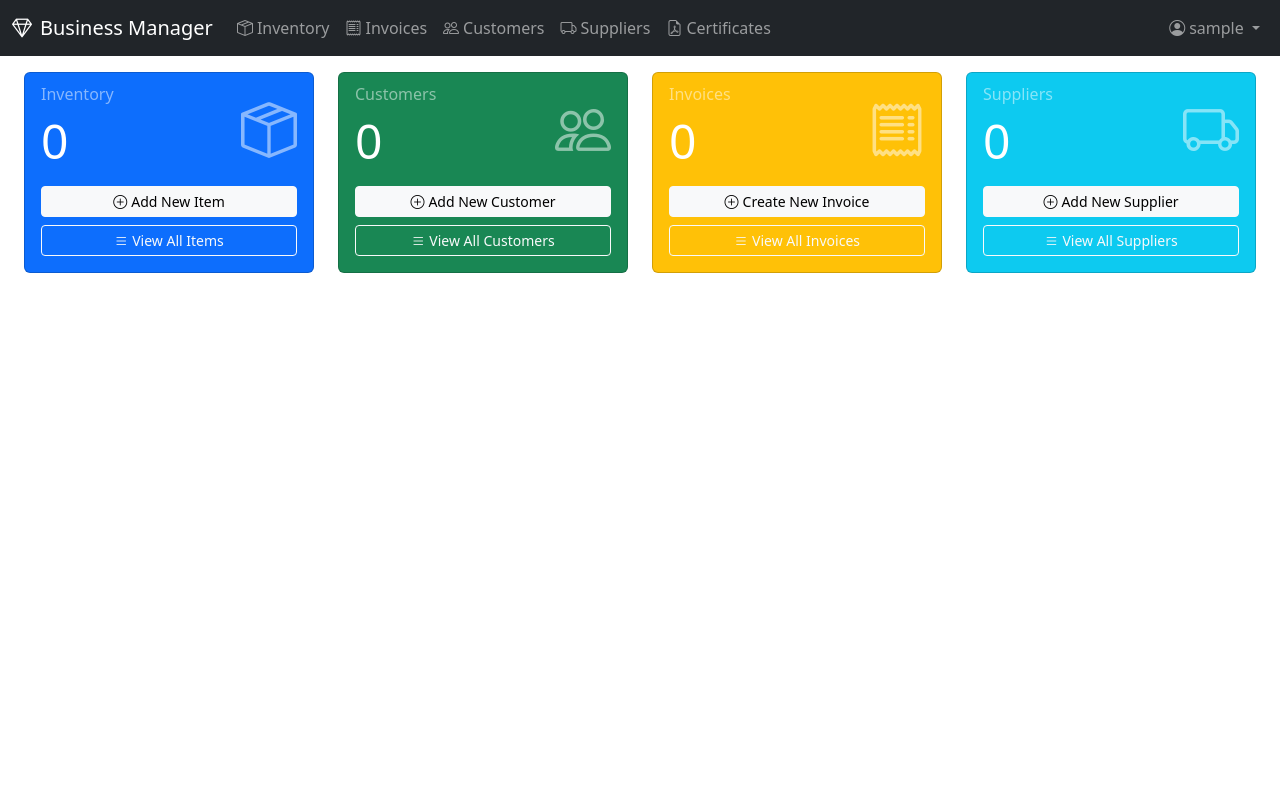
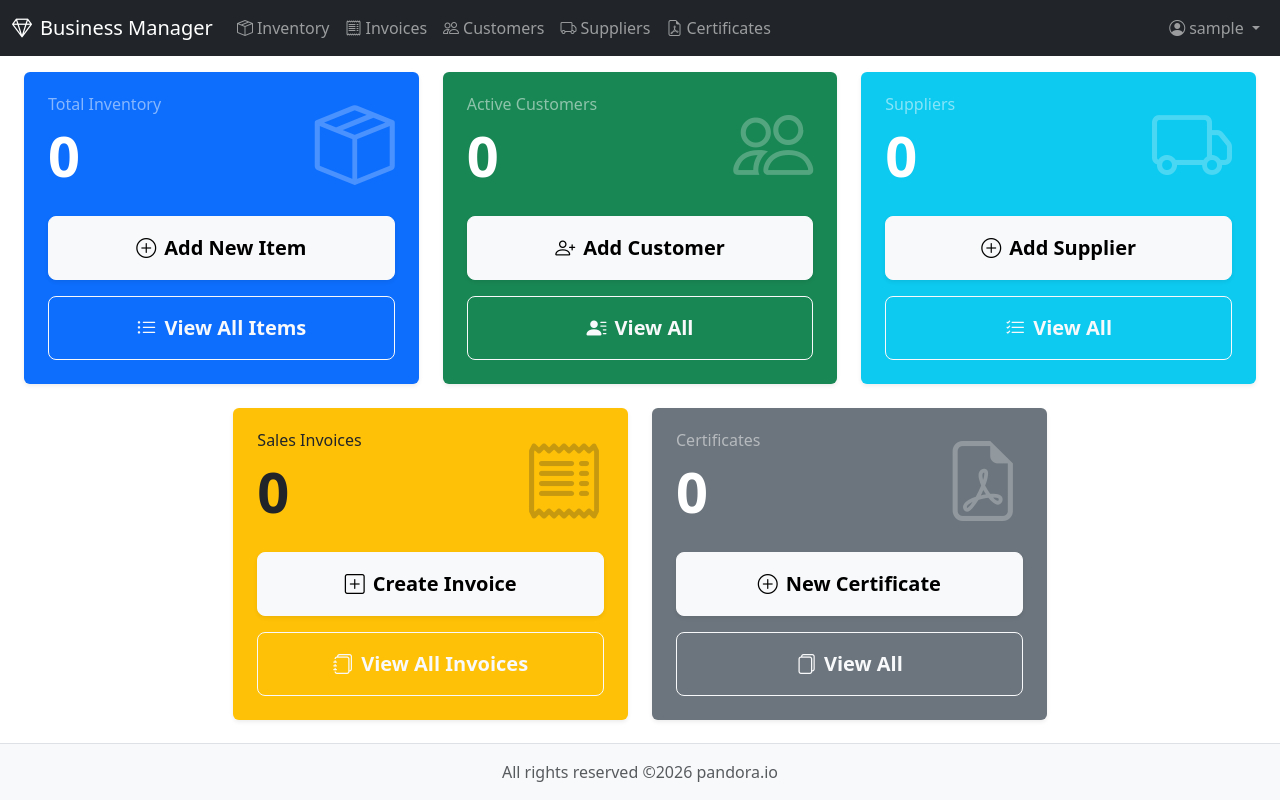
Before and after one commit to OldSchoolProgrammer/JewelryERP, a Django app: page / in a window 1280 px wide. Run offline with Django 5.2, Linux system fonts and the light colour scheme; the visitor is signed in with stand-in values (Sample User, id 1); data that the repository does not hold is empty.

Commit message:
Add customer management features and enhance certificate handling
- Implement customer search functionality in CRM.
- Make email field required in CustomerForm.
- Add customer field to Certificate model and forms.
- Update views and templates to support customer data in certificates.
- Refactor dashboard to display certificate count.
- Update email templates to reflect new branding.
- Improve layout and styling across various templates for consistency.

```diff
--- a/config/views.py
+++ b/config/views.py
@@ -7,13 +7,14 @@ def dashboard(request):
     from inventory.models import JewelryItem
     from crm.models import Customer, Supplier
     from sales.models import Invoice
+    from documents.models import Certificate
 
     context = {
         'item_count': JewelryItem.objects.count(),
         'customer_count': Customer.objects.count(),
         'supplier_count': Supplier.objects.count(),
         'invoice_count': Invoice.objects.count(),
+        'certificate_count': Certificate.objects.count(),
         'recent_invoices': Invoice.objects.select_related('customer').order_by('-created_at')[:5],
-        'low_stock_items': JewelryItem.objects.filter(quantity_on_hand__lte=5, is_active=True)[:5],
     }
     return render(request, 'dashboard.html', context)
--- a/crm/forms.py
+++ b/crm/forms.py
@@ -100,6 +100,8 @@ class CustomerForm(forms.ModelForm):
 
     def __init__(self, *args, **kwargs):
         super().__init__(*args, **kwargs)
+        # Make email required
+        self.fields['email'].required = True
         # Parse existing phone into prefix and number
         if self.instance and self.instance.phone:
             phone = self.instance.phone
--- a/crm/urls.py
+++ b/crm/urls.py
@@ -9,4 +9,5 @@ urlpatterns = [
     path('<int:pk>/', views.customer_detail, name='customer_detail'),
     path('<int:pk>/edit/', views.customer_edit, name='customer_edit'),
     path('<int:pk>/delete/', views.customer_delete, name='customer_delete'),
+    path('customers/search/', views.customer_search, name='customer_search'),
 ]
--- a/documents/models.py
+++ b/documents/models.py
@@ -3,11 +3,13 @@ from django.utils import timezone
 
 from inventory.models import JewelryItem
 from sales.models import Invoice
+from crm.models import Customer
 
 
 class Certificate(models.Model):
     item = models.ForeignKey(JewelryItem, on_delete=models.CASCADE, related_name='certificates')
     invoice = models.ForeignKey(Invoice, on_delete=models.SET_NULL, null=True, blank=True, related_name='certificates')
+    customer = models.ForeignKey(Customer, on_delete=models.SET_NULL, null=True, blank=True, related_name='certificates')
     pdf_file = models.FileField(upload_to='certificates/', blank=True, null=True)
     certificate_number = models.CharField(max_length=50, unique=True, editable=False)
     issued_at = models.DateTimeField(default=timezone.now)
--- a/notifications/email_service.py
+++ b/notifications/email_service.py
@@ -36,7 +36,7 @@ Pay online: {checkout_url}
 
 Thank you for your business!
 
-Jewelry Store
+Michaello Jewelry
 """
 
     try:
@@ -75,7 +75,7 @@ Your payment has been received and processed successfully.
 
 Thank you for your business!
 
-Jewelry Store
+Michaello Jewelry
 """
 
     try:
@@ -113,7 +113,7 @@ Please find attached your jewelry certificate {certificate.certificate_number}.
 
 Thank you for your purchase!
 
-Jewelry Store
+Michaello Jewelry
 """
 
     try:
--- a/templates/base.html
+++ b/templates/base.html
@@ -7,6 +7,14 @@
     <link href="https://cdn.jsdelivr.net/npm/bootstrap@5.3.2/dist/css/bootstrap.min.css" rel="stylesheet">
     <link href="https://cdn.jsdelivr.net/npm/bootstrap-icons@1.11.1/font/bootstrap-icons.css" rel="stylesheet">
     <style>
+        body {
+            display: flex;
+            flex-direction: column;
+            min-height: 100vh;
+        }
+        .main-content {
+            flex: 1;
+        }
         .sidebar {
             min-height: calc(100vh - 56px);
         }
@@ -82,7 +90,7 @@
         </div>
     </nav>
 
-    <div class="container-fluid">
+    <div class="container-fluid main-content">
         <div class="row">
             <main class="col-12 px-4 py-3">
                 {% if messages %}
@@ -98,6 +106,12 @@
             </main>
         </div>
     </div>
+
+    <footer class="footer mt-auto py-3 bg-light border-top">
+        <div class="container text-center">
+            <span class="text-muted">All rights reserved ©{% now "Y" %} <a href="https://www.pandoraio.com" target="_blank" class="text-muted text-decoration-none">pandora.io</a></span>
+        </div>
+    </footer>
 
     <script src="https://cdn.jsdelivr.net/npm/bootstrap@5.3.2/dist/js/bootstrap.bundle.min.js"></script>
     <script>
--- a/templates/crm/customer_form.html
+++ b/templates/crm/customer_form.html
@@ -19,7 +19,7 @@
                         {% if form.name.errors %}<div class="text-danger small">{{ form.name.errors.0 }}</div>{% endif %}
                     </div>
                     <div class="mb-3">
-                        <label for="id_email" class="form-label">Email</label>
+                        <label for="id_email" class="form-label">Email *</label>
                         {{ form.email }}
                         {% if form.email.errors %}<div class="text-danger small">{{ form.email.errors.0 }}</div>{% endif %}
                     </div>
--- a/templates/dashboard.html
+++ b/templates/dashboard.html
@@ -3,24 +3,24 @@
 {% block title %}Dashboard - Jewelry Store ERP{% endblock %}
 
 {% block content %}
-<div class="row">
+<div class="row g-4 justify-content-center">
     <!-- Inventory Card -->
-    <div class="col-md-6 col-lg-3 mb-4">
-        <div class="card bg-primary text-white h-100">
-            <div class="card-body d-flex flex-column">
-                <div class="d-flex justify-content-between align-items-center mb-3">
+    <div class="col-12 col-md-6 col-lg-4">
+        <div class="card bg-primary text-white h-100 shadow-sm border-0">
+            <div class="card-body d-flex flex-column p-4">
+                <div class="d-flex justify-content-between align-items-center mb-4">
                     <div>
-                        <h6 class="card-subtitle mb-2 text-white-50">Inventory</h6>
-                        <h2 class="card-title mb-0 display-5">{{ item_count }}</h2>
+                        <h6 class="card-subtitle mb-2 text-white-50">Total Inventory</h6>
+                        <h2 class="card-title mb-0 display-4 fw-bold">{{ item_count }}</h2>
                     </div>
-                    <i class="bi bi-box-seam display-4 opacity-50"></i>
+                    <i class="bi bi-box-seam display-1 opacity-25"></i>
                 </div>
-                <div class="mt-auto">
-                    <a href="{% url 'inventory:item_create' %}" class="btn btn-light btn-sm w-100 mb-2">
-                        <i class="bi bi-plus-circle me-1"></i>Add New Item
+                <div class="mt-auto d-grid gap-3">
+                    <a href="{% url 'inventory:item_create' %}" class="btn btn-light btn-lg py-3 fw-semibold shadow-sm">
+                        <i class="bi bi-plus-circle me-2"></i>Add New Item
                     </a>
-                    <a href="{% url 'inventory:item_list' %}" class="btn btn-outline-light btn-sm w-100">
-                        <i class="bi bi-list me-1"></i>View All Items
+                    <a href="{% url 'inventory:item_list' %}" class="btn btn-outline-light btn-lg py-3 fw-semibold">
+                        <i class="bi bi-list-ul me-2"></i>View All Items
                     </a>
                 </div>
             </div>
@@ -28,22 +28,45 @@
     </div>
 
     <!-- Customers Card -->
-    <div class="col-md-6 col-lg-3 mb-4">
-        <div class="card bg-success text-white h-100">
-            <div class="card-body d-flex flex-column">
-                <div class="d-flex justify-content-between align-items-center mb-3">
+    <div class="col-12 col-md-6 col-lg-4">
+        <div class="card bg-success text-white h-100 shadow-sm border-0">
+            <div class="card-body d-flex flex-column p-4">
+                <div class="d-flex justify-content-between align-items-center mb-4">
                     <div>
-                        <h6 class="card-subtitle mb-2 text-white-50">Customers</h6>
-                        <h2 class="card-title mb-0 display-5">{{ customer_count }}</h2>
+                        <h6 class="card-subtitle mb-2 text-white-50">Active Customers</h6>
+                        <h2 class="card-title mb-0 display-4 fw-bold">{{ customer_count }}</h2>
                     </div>
-                    <i class="bi bi-people display-4 opacity-50"></i>
+                    <i class="bi bi-people display-1 opacity-25"></i>
                 </div>
-                <div class="mt-auto">
-                    <a href="{% url 'crm:customer_create' %}" class="btn btn-light btn-sm w-100 mb-2">
-                        <i class="bi bi-plus-circle me-1"></i>Add New Customer
+                <div class="mt-auto d-grid gap-3">
+                    <a href="{% url 'crm:customer_create' %}" class="btn btn-light btn-lg py-3 fw-semibold shadow-sm">
+                        <i class="bi bi-person-plus me-2"></i>Add Customer
                     </a>
-                    <a href="{% url 'crm:customer_list' %}" class="btn btn-outline-light btn-sm w-100">
-                        <i class="bi bi-list me-1"></i>View All Customers
+                    <a href="{% url 'crm:customer_list' %}" class="btn btn-outline-light btn-lg py-3 fw-semibold">
+                        <i class="bi bi-person-lines-fill me-2"></i>View All
+                    </a>
+                </div>
+            </div>
+        </div>
+    </div>
+
+    <!-- Suppliers Card -->
+    <div class="col-12 col-md-6 col-lg-4">
+        <div class="card bg-info text-white h-100 shadow-sm border-0">
+            <div class="card-body d-flex flex-column p-4">
+                <div class="d-flex justify-content-between align-items-center mb-4">
+                    <div>
+                        <h6 class="card-subtitle mb-2 text-white-50">Suppliers</h6>
+                        <h2 class="card-title mb-0 display-4 fw-bold">{{ supplier_count }}</h2>
+                    </div>
+                    <i class="bi bi-truck display-1 opacity-25"></i>
+                </div>
+                <div class="mt-auto d-grid gap-3">
+                    <a href="{% url 'crm_suppliers:supplier_create' %}" class="btn btn-light btn-lg py-3 fw-semibold shadow-sm">
+                        <i class="bi bi-plus-circle me-2"></i>Add Supplier
+                    </a>
+                    <a href="{% url 'crm_suppliers:supplier_list' %}" class="btn btn-outline-light btn-lg py-3 fw-semibold">
+                        <i class="bi bi-list-check me-2"></i>View All
                     </a>
                 </div>
             </div>
@@ -51,49 +74,74 @@
     </div>
 
     <!-- Invoices Card -->
-    <div class="col-md-6 col-lg-3 mb-4">
-        <div class="card bg-warning text-white h-100">
-            <div class="card-body d-flex flex-column">
-                <div class="d-flex justify-content-between align-items-center mb-3">
+    <div class="col-12 col-md-6 col-lg-4">
+        <div class="card bg-warning text-dark h-100 shadow-sm border-0">
+            <div class="card-body d-flex flex-column p-4">
+                <div class="d-flex justify-content-between align-items-center mb-4">
                     <div>
-                        <h6 class="card-subtitle mb-2 text-white-50">Invoices</h6>
-                        <h2 class="card-title mb-0 display-5">{{ invoice_count }}</h2>
+                        <h6 class="card-subtitle mb-2 text-dark-50">Sales Invoices</h6>
+                        <h2 class="card-title mb-0 display-4 fw-bold">{{ invoice_count }}</h2>
                     </div>
-                    <i class="bi bi-receipt display-4 opacity-50"></i>
+                    <i class="bi bi-receipt display-1 opacity-25"></i>
                 </div>
-                <div class="mt-auto">
-                    <a href="{% url 'sales:invoice_create' %}" class="btn btn-light btn-sm w-100 mb-2">
-                        <i class="bi bi-plus-circle me-1"></i>Create New Invoice
+                <div class="mt-auto d-grid gap-3">
+                    <a href="{% url 'sales:invoice_create' %}" class="btn btn-light btn-lg py-3 fw-semibold shadow-sm">
+                        <i class="bi bi-plus-square me-2"></i>Create Invoice
                     </a>
-                    <a href="{% url 'sales:invoice_list' %}" class="btn btn-outline-light btn-sm w-100">
-                        <i class="bi bi-list me-1"></i>View All Invoices
+                    <a href="{% url 'sales:invoice_list' %}" class="btn btn-outline-light btn-lg py-3 fw-semibold">
+                        <i class="bi bi-journals me-2"></i>View All Invoices
                     </a>
                 </div>
             </div>
         </div>
     </div>
 
-    <!-- Suppliers Card -->
-    <div class="col-md-6 col-lg-3 mb-4">
-        <div class="card bg-info text-white h-100">
-            <div class="card-body d-flex flex-column">
-                <div class="d-flex justify-content-between align-items-center mb-3">
+    <!-- Certificates Card -->
+    <div class="col-12 col-md-6 col-lg-4">
+        <div class="card bg-secondary text-white h-100 shadow-sm border-0">
+            <div class="card-body d-flex flex-column p-4">
+                <div class="d-flex justify-content-between align-items-center mb-4">
                     <div>
-                        <h6 class="card-subtitle mb-2 text-white-50">Suppliers</h6>
-                        <h2 class="card-title mb-0 display-5">{{ supplier_count }}</h2>
+                        <h6 class="card-subtitle mb-2 text-white-50">Certificates</h6>
+                        <h2 class="card-title mb-0 display-4 fw-bold">{{ certificate_count }}</h2>
                     </div>
-                    <i class="bi bi-truck display-4 opacity-50"></i>
+                    <i class="bi bi-file-earmark-pdf display-1 opacity-25"></i>
                 </div>
-                <div class="mt-auto">
-                    <a href="{% url 'crm_suppliers:supplier_create' %}" class="btn btn-light btn-sm w-100 mb-2">
-                        <i class="bi bi-plus-circle me-1"></i>Add New Supplier
+                <div class="mt-auto d-grid gap-3">
+                    <a href="{% url 'documents:certificate_create' %}" class="btn btn-light btn-lg py-3 fw-semibold shadow-sm">
+                        <i class="bi bi-plus-circle me-2"></i>New Certificate
                     </a>
-                    <a href="{% url 'crm_suppliers:supplier_list' %}" class="btn btn-outline-light btn-sm w-100">
-                        <i class="bi bi-list me-1"></i>View All Suppliers
+                    <a href="{% url 'documents:certificate_list' %}" class="btn btn-outline-light btn-lg py-3 fw-semibold">
+                        <i class="bi bi-files me-2"></i>View All
                     </a>
                 </div>
             </div>
         </div>
     </div>
 </div>
+
+<style>
+    .card {
+        transition: transform 0.2s ease-in-out, box-shadow 0.2s ease-in-out;
+    }
+    .card:active {
+        transform: scale(0.98);
+    }
+    .display-4 {
+        font-size: 3.5rem;
+    }
+    @media (max-width: 768px) {
+        .display-4 {
+            font-size: 2.5rem;
+        }
+    }
+    @keyframes pulse {
+        0% { opacity: 1; }
+        50% { opacity: 0.9; }
+        100% { opacity: 1; }
+    }
+    .animate-pulse {
+        animation: pulse 2s infinite ease-in-out;
+    }
+</style>
 {% endblock %}
--- a/templates/sales/payment_cancel.html
+++ b/templates/sales/payment_cancel.html
@@ -47,7 +47,7 @@
                         <p class="text-muted small">If you wish to complete the payment, please use the payment link sent to your email or contact us.</p>
                         {% endif %}
                         <hr class="my-4">
-                        <p class="store-name mb-0"><i class="bi bi-gem me-1"></i>Jewelry Store</p>
+                        <p class="store-name mb-0"><i class="bi bi-gem me-1"></i>Michaello Jewelry</p>
                     </div>
                 </div>
             </div>
--- a/templates/sales/payment_success.html
+++ b/templates/sales/payment_success.html
@@ -47,7 +47,7 @@
                         <p class="text-muted small">A confirmation email will be sent to your registered email address.</p>
                         {% endif %}
                         <hr class="my-4">
-                        <p class="store-name mb-0"><i class="bi bi-gem me-1"></i>Jewelry Store</p>
+                        <p class="store-name mb-0"><i class="bi bi-gem me-1"></i>Michaello Jewelry</p>
                     </div>
                 </div>
             </div>
```
Also changed, not shown: crm/views.py (+27 -0 lines), documents/forms.py (+16 -1 lines), documents/views.py (+10 -4 lines), templates/documents/certificate_detail.html (+23 -7 lines), templates/documents/certificate_form.html (+52 -2 lines), documents/migrations/0002_certificate_customer.py (added).
